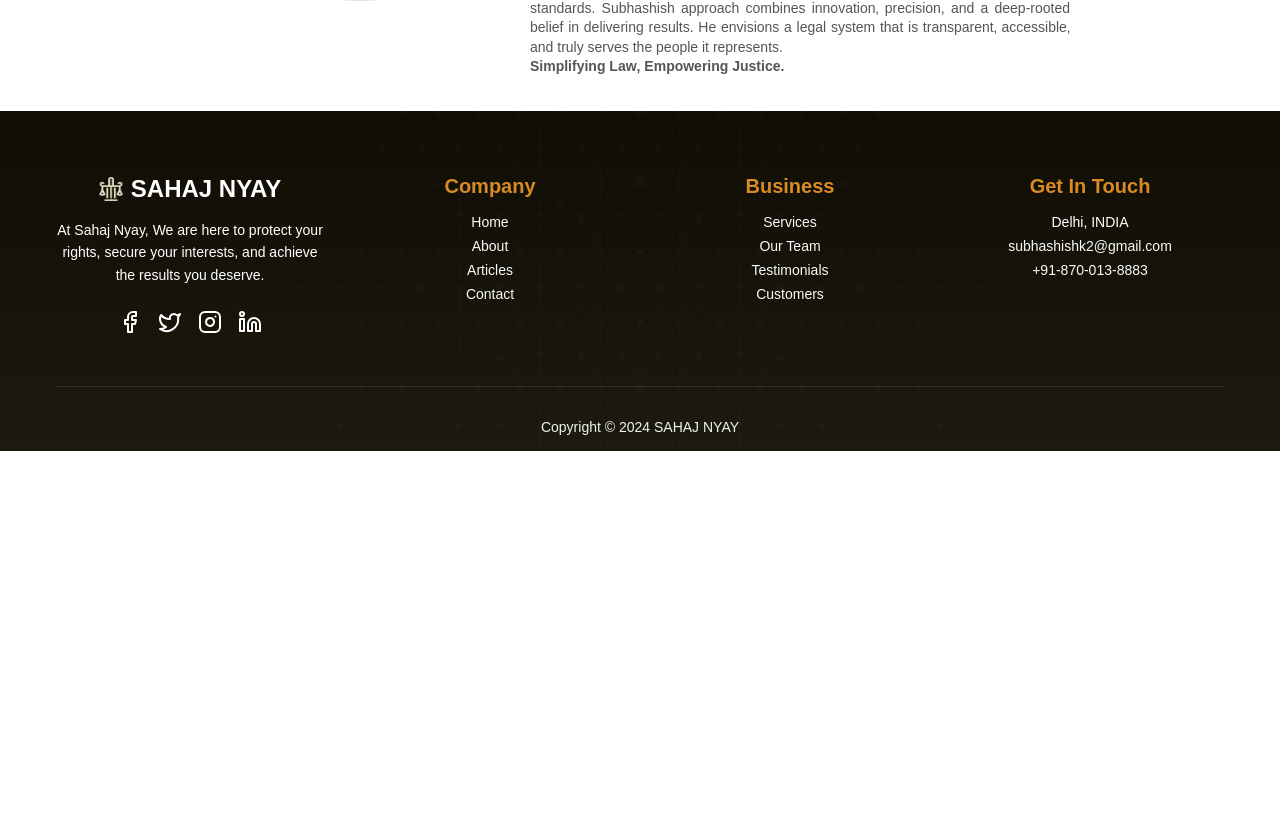
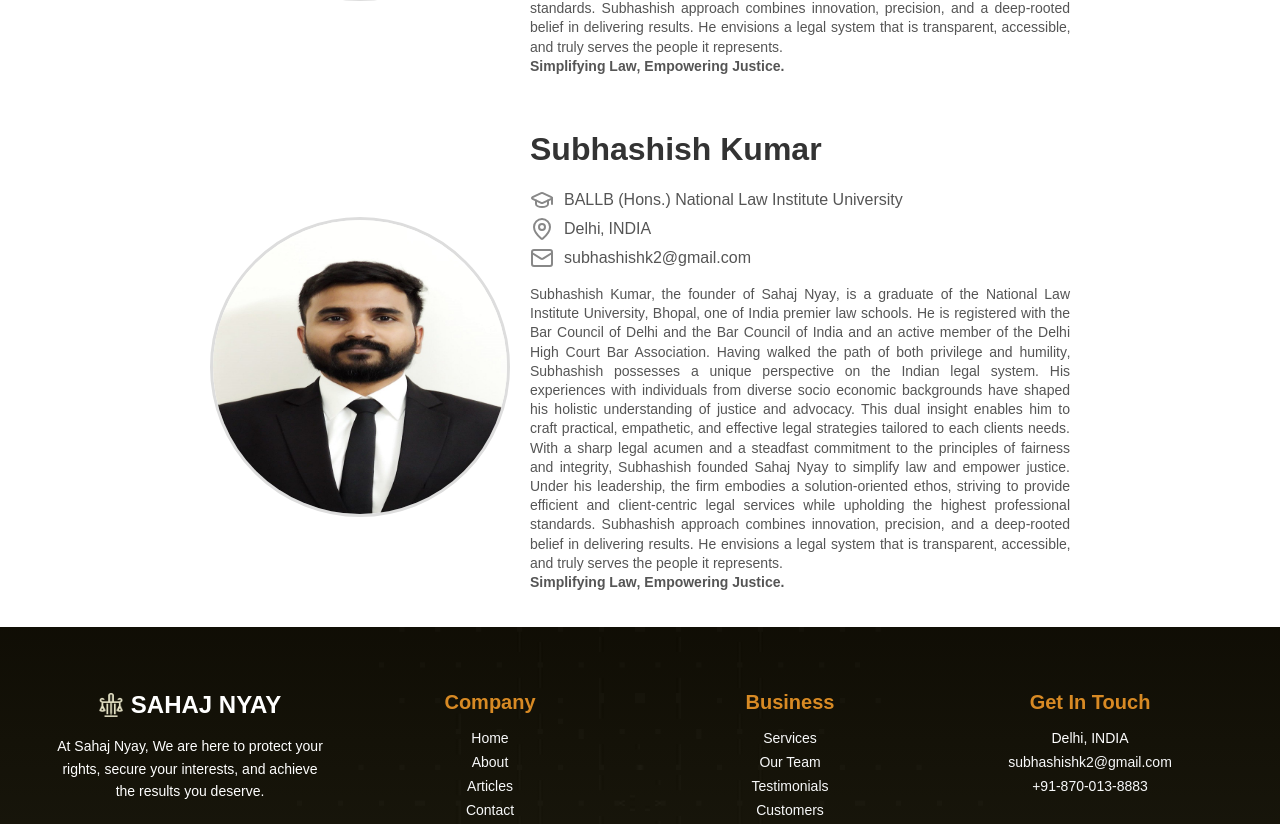
Before and after one commit to gautamkmahato/Law-firm, a Next.js app: page /team in a window 1280 px wide. Shown: the part 474-1298 px from the top of the page. Before the commit the page ends 925 px from the top, so only its background shows below. Built offline with nearby package versions, Linux system fonts and the light colour scheme.

Commit message:
added new team section

```diff
--- a/app/team/page.js
+++ b/app/team/page.js
@@ -10,6 +10,7 @@ export const metadata = {
 
 export default function BioSection() {
   return (
+    <>
     <div className={styles.bioContainer}>
       <div className={styles.imageContainer}>
         <Image
@@ -54,5 +55,51 @@ export default function BioSection() {
         </p>
       </div>
     </div>
+
+    <div className={styles.bioContainer}>
+      <div className={styles.imageContainer}>
+        <Image
+          src={image} // Replace with your image path
+          alt="Profile Picture"
+          width={300}
+          height={300}
+          className={styles.image}
+        />
+      </div>
+      <div className={styles.infoContainer}>
+        <h1 className={styles.name}>Subhashish Kumar</h1>
+        <p className={styles.education}>
+          <GraduationCap className={styles.icon} />
+            BALLB (Hons.) National Law Institute University
+        </p>
+        <p className={styles.location}>
+          <MapPin className={styles.icon} />
+          Delhi&sbquo; INDIA
+        </p>
+        <p className={styles.email}>
+          <Mail className={styles.icon} />
+          subhashishk2@gmail.com
+        </p>
+        <p className={styles.bio} style={{textAlign: "justify"}}>
+            Subhashish Kumar&sbquo; the founder of Sahaj Nyay&sbquo; is a graduate of the National Law Institute University&sbquo;
+            Bhopal&sbquo; one of India premier law schools. He is registered with the Bar Council of Delhi and the Bar
+            Council of India and an active member of the Delhi High Court Bar Association.
+            Having walked the path of both privilege and humility&sbquo; Subhashish possesses a unique perspective
+            on the Indian legal system. His experiences with individuals from diverse socio economic backgrounds
+            have shaped his holistic understanding of justice and advocacy. This dual insight enables him to craft
+            practical&sbquo; empathetic&sbquo; and effective legal strategies tailored to each clients needs.
+            With a sharp legal acumen and a steadfast commitment to the principles of fairness and integrity&sbquo;
+            Subhashish founded Sahaj Nyay to simplify law and empower justice. Under his leadership&sbquo;
+            the firm embodies a solution-oriented ethos&sbquo; striving to provide efficient and client-centric
+            legal services while upholding the highest professional standards.
+            Subhashish approach combines innovation&sbquo; precision, and a deep-rooted belief in delivering
+            results. He envisions a legal system that is transparent&sbquo; accessible&sbquo; and truly serves the people
+            it represents.
+            <br />
+            <span style={{fontWeight: "600"}}>Simplifying Law&sbquo; Empowering Justice.</span>
+        </p>
+      </div>
+    </div>
+    </>
   );
 }
```
